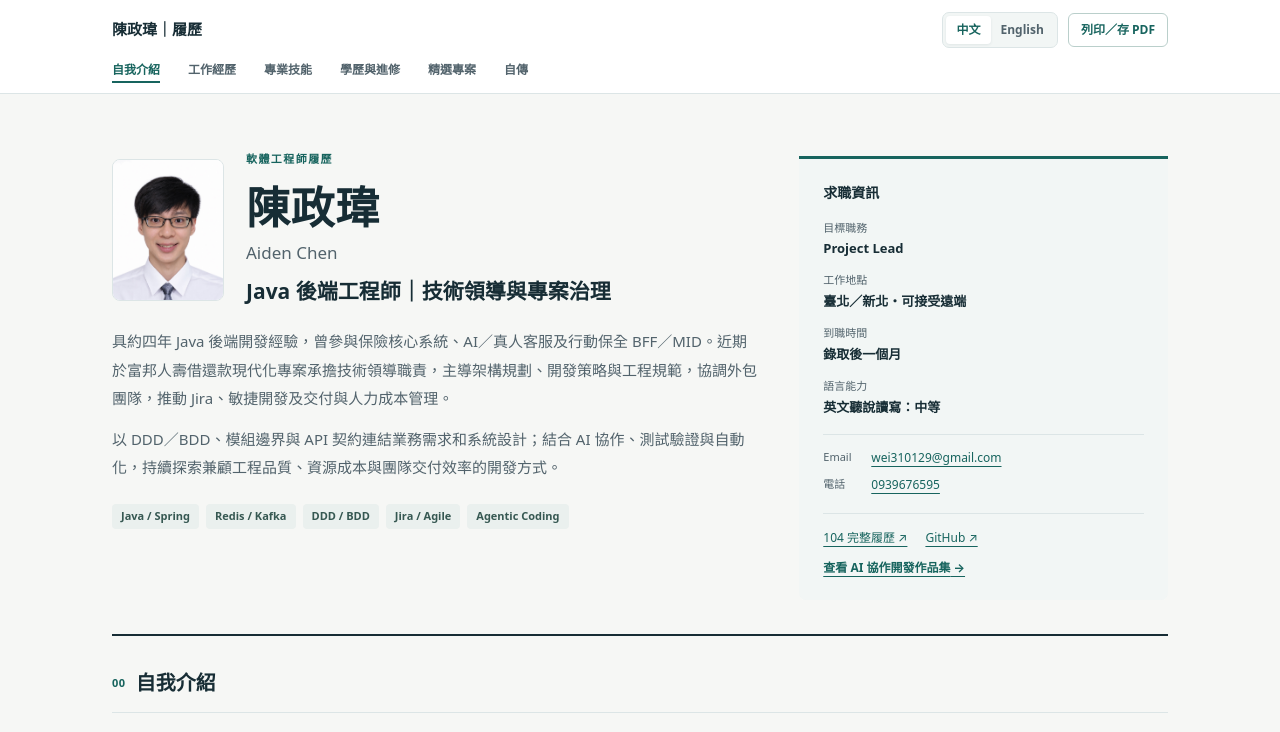
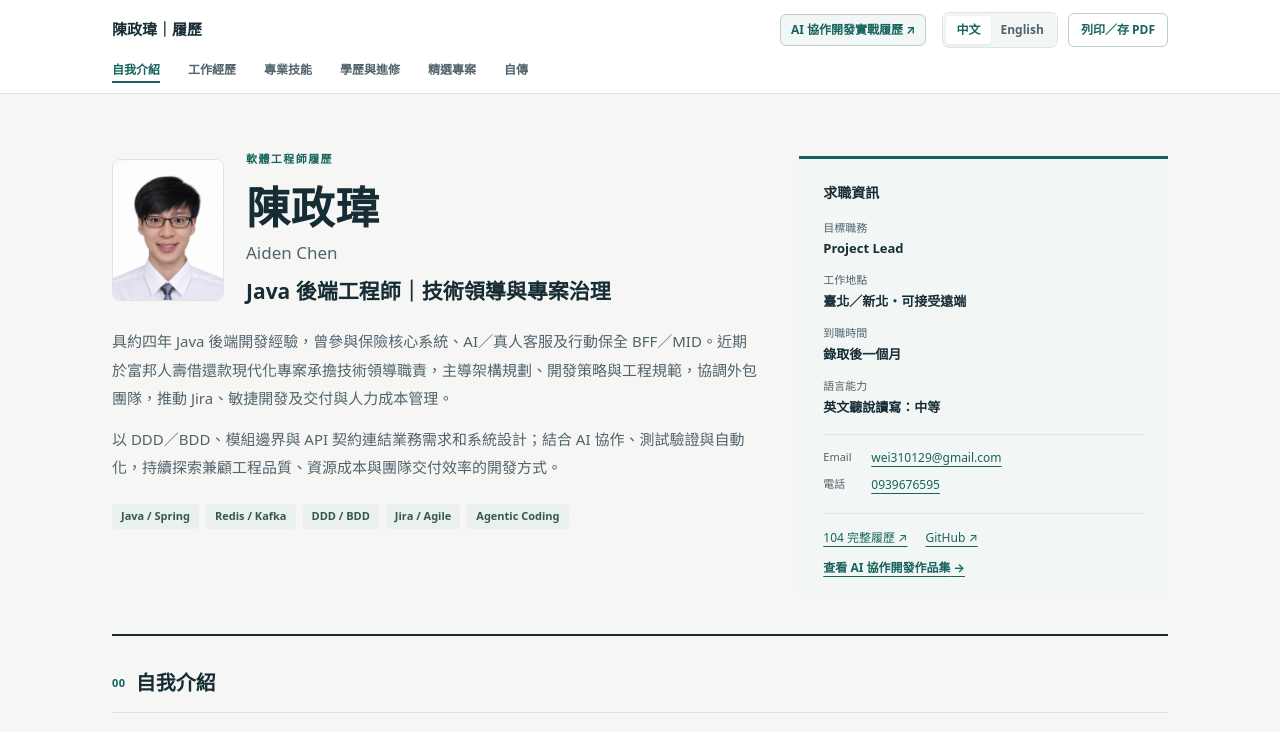
Before and after one commit to wei310129/agentic-engineering-cv, a plain HTML site: page resume/index.html in a window 1280 px wide. Shown: the top 732 px of the page. Drawn offline with Linux system fonts and the light colour scheme.

Commit message:
Add portfolio switch to resume header

```diff
--- a/resume/index.html
+++ b/resume/index.html
@@ -14,6 +14,8 @@ a:focus-visible,button:focus-visible { outline:3px solid #337fb5; outline-offset
 .site-header { position:sticky; top:0; z-index:5; background:rgba(255,255,255,.97); border-bottom:1px solid var(--line); }
 .header-inner,nav { max-width:1120px; margin:auto; padding:12px 32px; display:flex; align-items:center; justify-content:space-between; gap:16px; }
 .brand { color:var(--ink); font-size:15px; font-weight:750; text-decoration:none; }
+.portfolio-switch { margin-left:auto; padding:6px 10px; border:1px solid #bacfcb; border-radius:6px; background:var(--wash); color:var(--accent); font-size:12px; font-weight:650; line-height:1.5; text-decoration:none; white-space:nowrap; }
+.portfolio-switch:hover { background:#eaf0ee; }
 .header-actions { display:flex; gap:10px; align-items:center; }
 .language-switch { display:flex; padding:3px; border:1px solid var(--line); border-radius:7px; background:var(--wash); }
 .language-switch button { padding:4px 10px; border:0; border-radius:4px; background:transparent; color:var(--muted); font-size:12px; font-weight:650; }
@@ -168,7 +170,7 @@ nav a { flex-shrink:0; white-space:nowrap; }
 }
 </style></head>
 <body><a class="skip-link" href="#main"><span data-zh="跳至履歷內容" data-en="Skip to resume">跳至履歷內容</span></a>
-<header class="site-header"><div class="header-inner"><a class="brand" href="#top"><span data-zh="陳政瑋｜履歷" data-en="Aiden Chen | Resume">陳政瑋｜履歷</span></a>
+<header class="site-header"><div class="header-inner"><a class="brand" href="#top"><span data-zh="陳政瑋｜履歷" data-en="Aiden Chen | Resume">陳政瑋｜履歷</span></a><a class="portfolio-switch" href="../"><span data-zh="AI 協作開發實戰履歷" data-en="AI Portfolio">AI 協作開發實戰履歷</span> <span aria-hidden="true">↗</span></a>
 <div class="header-actions"><div class="language-switch" role="group" aria-label="語言" data-zh-label="語言" data-en-label="Language"><button type="button" data-language="zh" aria-pressed="true"><span data-zh="中文" data-en="Chinese">中文</span></button><button type="button" data-language="en" aria-pressed="false">English</button></div><button type="button" class="print-button" id="print-resume"><span data-zh="列印／存 PDF" data-en="Print / Save PDF">列印／存 PDF</span></button></div></div>
 <nav aria-label="履歷章節" data-zh-label="履歷章節" data-en-label="Resume sections"><a href="#introduction"><span data-zh="自我介紹" data-en="About">自我介紹</span></a><a href="#experience" aria-current="location"><span data-zh="工作經歷" data-en="Experience">工作經歷</span></a><a href="#skills"><span data-zh="專業技能" data-en="Skills">專業技能</span></a><a href="#education"><span data-zh="學歷與進修" data-en="Education">學歷與進修</span></a><a href="#projects"><span data-zh="精選專案" data-en="Projects">精選專案</span></a><a href="#autobiography"><span data-zh="自傳" data-en="Autobiography">自傳</span></a></nav></header>
 <main id="main" class="resume-shell"><section class="hero" id="top"><div><div class="hero-identity"><img class="profile-photo" src="assets/profile.jpg" width="1005" height="1280" alt="陳政瑋的大頭照" data-zh-alt="陳政瑋的大頭照" data-en-alt="Portrait of Aiden Chen" decoding="async"><div class="hero-name"><p class="eyebrow"><span data-zh="軟體工程師履歷" data-en="SOFTWARE ENGINEER RESUME">軟體工程師履歷</span></p><h1><span data-zh="陳政瑋" data-en="Aiden Chen">陳政瑋</span><span class="secondary-name" data-resume-language="zh">Aiden Chen</span></h1><p class="headline"><span data-zh="Java 後端工程師｜技術領導與專案治理" data-en="Java Backend Engineer | Technical Leadership &amp; Project Governance">Java 後端工程師｜技術領導與專案治理</span></p></div></div>
@@ -312,6 +314,9 @@ nav a { flex-shrink:0; white-space:nowrap; }
   }
   buttons.forEach(button => button.addEventListener('click', () => { setLanguage(button.dataset.language, true); markSection(); }));
   setLanguage(params.has('lang') ? params.get('lang') : preference);
+  document.querySelector('.portfolio-switch').addEventListener('click', () => {
+    try { localStorage.setItem('portfolio-language', document.documentElement.lang === 'en' ? 'en' : 'zh'); } catch (_) {}
+  });
   document.getElementById('print-resume').addEventListener('click', () => window.print());
   const links = [...document.querySelectorAll('nav a')];
   const sections = links.map(link => document.querySelector(link.getAttribute('href')));
```
